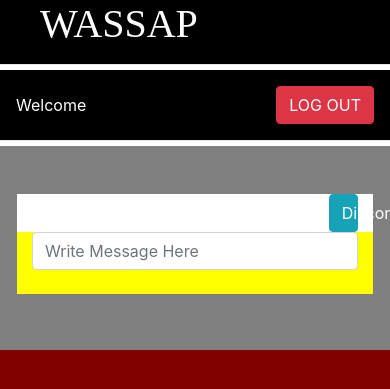
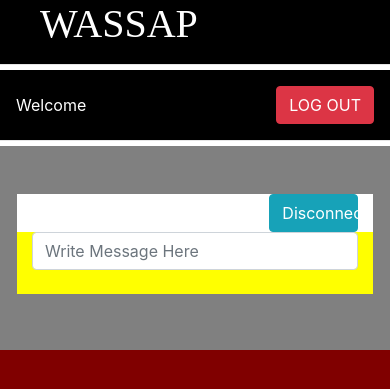
Before and after one commit to oceanetorche/livechat, a PHP site: page /view/chatroom.php in a window 390 px wide; the page is wider, and only the part inside the window is pictured. Shown: the top 389 px of that part. Run offline with PHP 8.4, Linux system fonts and the light colour scheme; the template is opened without the code that fills it, so the values that code supplies are empty.

Commit message:
button responsive

```diff
--- a/view/chatroom.php
+++ b/view/chatroom.php
@@ -42,7 +42,7 @@ $title = "Chatroom";
     <div id="homeMain">
 
             <div class="chatroom row align-items-center">
-                <div class="col-10">
+                <div class="col-8 col-sm-9">
                     <h2 id="chatroomTitle"><?php if (isset($chatroom['name'])) echo $chatroom['name']; ?></h2>
                     <p id="chatroomDescription"><?php
                         $nbr = 0;
@@ -54,7 +54,7 @@ $title = "Chatroom";
 
                         if (isset($chat['nb_users_max'])) echo $nbr . " / " . $chatroom['nb_users_max']; ?></p>
                 </div>
-                <div class="col-2">
+                <div class="col-4 col-sm-3">
                     <a class="btn btn-info btn-block">Disconnect</a>
                 </div>
 
--- a/view/home.php
+++ b/view/home.php
@@ -41,7 +41,7 @@ $title = "Home";
         <div id="homeMain">
             <?php foreach($arrayChatrooms as $chat){ ?>
             <div class="chatroom row align-items-center">
-                <div class="col-10">
+                <div class="col-8 col-sm-9">
                     <h2 id="chatroomTitle"><?php if(isset($chat['name'])) echo $chat['name'];?></h2>
                     <p id="chatroomDescription"><?php
                         $nbr=0;
@@ -53,7 +53,7 @@ $title = "Home";
 
                         if(isset($chat['nb_users_max'])) echo $nbr. " / " . $chat['nb_users_max'];?></p>
                 </div>
-                <div class="col-2">
+                <div class="col-4 col-sm-3">
                     <a class="btn btn-info btn-block" href="index.php?action=connect&id=<?php echo $chat['id']?>">Connect</a>
                 </div>
 
```
